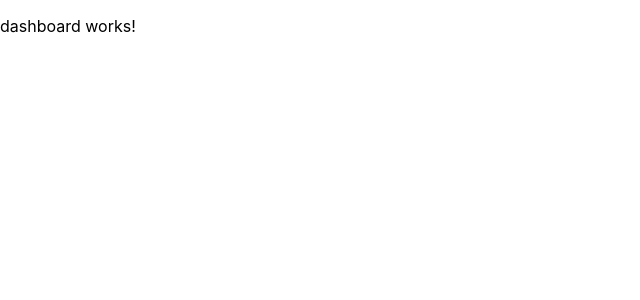
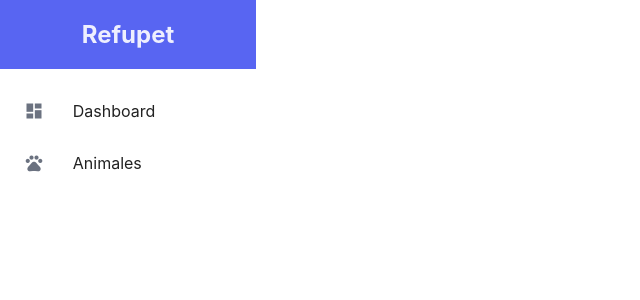
Before and after one commit to hackapet-project/petsync_web_V2, an Angular app in the folder front/: page /dashboard in a window 1280 px wide. Shown: the top 300 px of the page, without its empty margins (0-640 px from the left). Built offline with nearby package versions, Linux system fonts and the light colour scheme.

Commit message:
WIP dashboard

```diff
--- a/front/src/app/pages/shelter/dashboard/dashboard.css
+++ b/front/src/app/pages/shelter/dashboard/dashboard.css
@@ -0,0 +1,65 @@
+span {
+  text-decoration: none;
+  color: rgb(34, 34, 34);
+  margin-left: .8em;
+}
+
+.nav-item {
+  display: flex;
+  align-items: center;
+  gap: 1rem;
+  padding: 0.75rem 1rem;
+  margin: 0.25rem 0.5rem;
+  border-radius: 0.5rem;
+  text-decoration: none;
+  color: #374151;
+  font-size: 1rem;
+  transition: background-color 0.2s, color 0.2s;
+  cursor: pointer;
+}
+
+.nav-item:hover {
+  background-color: #f3f4f6;
+}
+
+/* ADD THIS - it was missing! */
+.nav-item.active {
+  background-color: #e0e7ff;
+  color: #6366f1;
+  font-weight: 500;
+}
+
+.nav-item.active mat-icon {
+  color: #6366f1;
+}
+
+.nav-item mat-icon {
+  font-size: 20px;
+  width: 20px;
+  height: 20px;
+  color: #6b7280;
+}
+
+@media (min-width: 768px) {
+  main {
+    display: flex;
+
+    aside {
+      display: flex;
+      flex-direction: column;
+      width: 20%;
+
+      header {
+        background-color: rgb(88 101 242);
+        color: rgba(255, 255, 255, 0.897);
+        text-align: center;
+      }
+
+      section {
+        display: flex;
+        flex-direction: column;
+        padding: 1rem 0;
+      }
+    }
+  }
+}
--- a/front/src/app/pages/shelter/dashboard/dashboard.html
+++ b/front/src/app/pages/shelter/dashboard/dashboard.html
@@ -1 +1,35 @@
-<p>dashboard works!</p>
+<main>
+  <aside>
+    <header>
+      <h2>Refupet</h2>
+    </header>
+    <section>
+      <a href="/dashboard"
+        routerLink="dashboard"
+        routerLinkActive="active"
+        class="nav-item"
+      >
+        <mat-icon>dashboard</mat-icon>
+        <span>Dashboard</span>
+      </a>
+      <a href="/animals"
+        routerLink="animals"
+        routerLinkActive="active"
+        class="nav-item"
+      >
+        <mat-icon>pets</mat-icon>
+        <span>Animales</span>
+      </a>
+
+      <!-- <a href=""
+        routerLink="/animales"
+        routerLinkActive="active"
+        class="nav-item">
+        <mat-icon>favorite_border</mat-icon>
+        <span>Animales</span>
+      </a> -->
+
+      <!-- Add other nav items -->
+    </section>
+  </aside>
+</main>
--- a/front/src/app/pages/shelter/dashboard/dashboard.ts
+++ b/front/src/app/pages/shelter/dashboard/dashboard.ts
@@ -1,10 +1,19 @@
-import { Component } from '@angular/core';
+import { Component, inject } from '@angular/core';
+import { MatIcon } from '@angular/material/icon';
+import { Router } from '@angular/router';
 
 @Component({
   selector: 'app-dashboard',
-  imports: [],
+  imports: [
+    MatIcon
+  ],
   templateUrl: './dashboard.html',
   styleUrl: './dashboard.css'
 })
 export class Dashboard {
+  private router = inject(Router)
+
+  isActive(path: string): boolean {
+    return this.router.url === path;
+  }
 }
```
